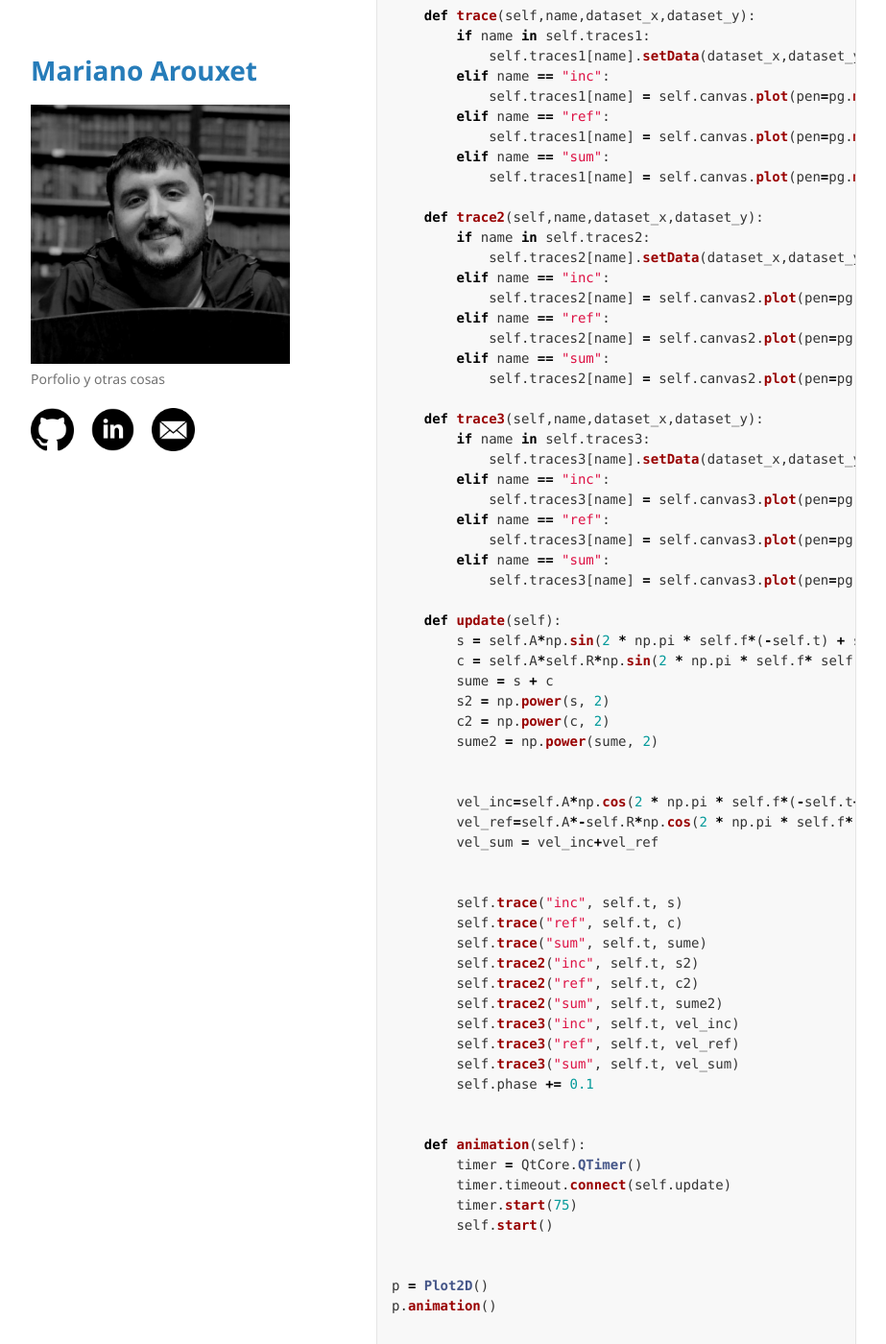
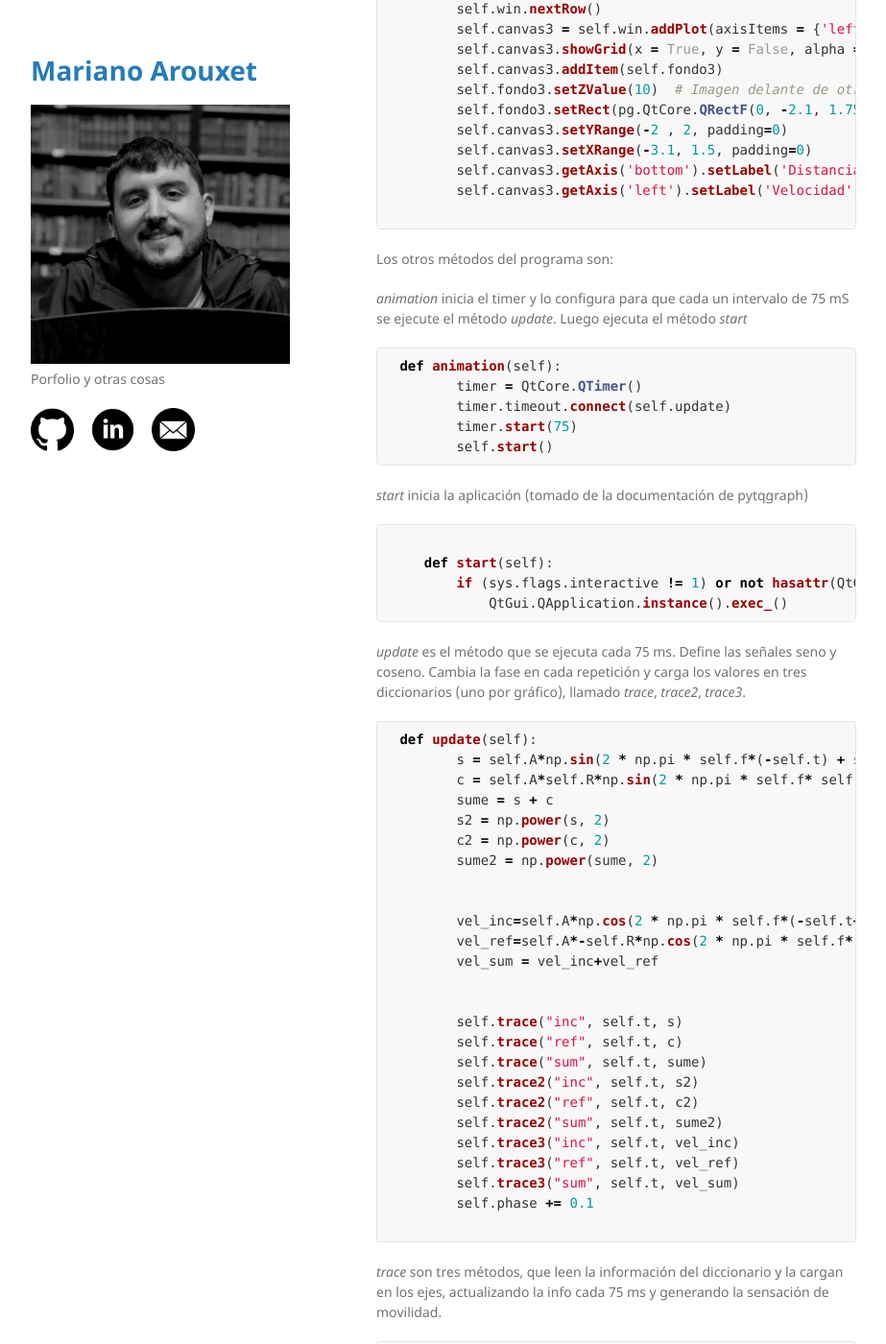
Before and after one commit to Marouxet/marouxet.github.io, a Jekyll site: the page built from estacionarias.md, in a window 1280 px wide and 1400 px high, scrolled down 2167 px. Shown: the whole window at 96% size, without its empty margins (178-1101 px from the left). Built offline with Jekyll 4.4.1, drawn with Linux system fonts in a browser that asks for light colours; our own code applies the rules of GitHub Pages for plain Markdown files; some of the changed text lies outside the part shown.

Commit message:
codigoPythonimpedancia

````diff
--- a/estacionarias.md
+++ b/estacionarias.md
@@ -5,22 +5,33 @@ layout: default
 
 # Ondas estacionarias |_Measuring vibration with Python, Arduino and MPU6050 chip_
 
-[Full Repo](https://github.com/Marouxet/Acustica01)
+Utilizando la libraría _pyqtgraph_, generamos una animación de una onda senoidal impactando contra una discontinuidad caracterizada por su impedancia de borde. En el [Repositorio](https://github.com/Marouxet/Acustica01) hay 4 archivos para 4 diferentes versiones de impedancia de borde:
+
+* Impedancia Infinita
+* Impedancia cero
+* Impedancia de material absorbente
+* Impedancia de radiación
+
+En cada uno de los casos, se importan las librerías
 
 ```python
-# Fragmento de código | Code Fragment
 
 from pyqtgraph.Qt import QtGui, QtCore
 import numpy as np
 import pyqtgraph as pg
 import sys
-import pyaudio
 from fractions import Fraction as frac
+
+```
+
+
+Luego se define un objeto, llamado Plot2D, en cuyo método _init_ se configura la ventana de ploteo, los gráficos iniciales (llamados canvas), donde se cargan unas imágenes para ilustrar la condición de borde, se configuran ejes, unidades, etc.
+
+```python
 
 class Plot2D(object):
 
     def __init__(self):
-
 
         ## Imagen de fondo
         self.img = QtGui.QImage('002Zinf.png')
@@ -96,10 +107,60 @@ class Plot2D(object):
         self.canvas3.setXRange(-3.1, 1.5, padding=0)
         self.canvas3.getAxis('bottom').setLabel('Distancia a la discontinuidad')
         self.canvas3.getAxis('left').setLabel('Velocidad')
+
+ ```
+Los otros métodos del programa son:
+
+_animation_ inicia el timer y lo configura para que cada un intervalo de 75 mS se ejecute el método _update_. Luego ejecuta el método _start_
+
+ ```python
+ def animation(self):
+        timer = QtCore.QTimer()
+        timer.timeout.connect(self.update)
+        timer.start(75)
+        self.start()
+ ```
+
+_start_ inicia la aplicación (tomado de la documentación de pytqgraph)
+
+ ```python
+
     def start(self):
         if (sys.flags.interactive != 1) or not hasattr(QtCore, 'PYQT_VERSION'):
             QtGui.QApplication.instance().exec_()
+ ```
+ _update_ es el método que se ejecuta cada 75 ms. Define las señales seno y coseno. Cambia la fase en cada repetición y carga los valores en tres diccionarios (uno por gráfico), llamado _trace_, _trace2_, _trace3_.
 
+ ```python
+ def update(self):
+        s = self.A*np.sin(2 * np.pi * self.f*(-self.t) + self.phase )
+        c = self.A*self.R*np.sin(2 * np.pi * self.f* self.t + self.phase + self.R_phase)
+        sume = s + c
+        s2 = np.power(s, 2)
+        c2 = np.power(c, 2)
+        sume2 = np.power(sume, 2)
+
+
+        vel_inc=self.A*np.cos(2 * np.pi * self.f*(-self.t+10) + self.phase)
+        vel_ref=self.A*-self.R*np.cos(2 * np.pi * self.f* self.t + self.phase)
+        vel_sum = vel_inc+vel_ref
+
+
+        self.trace("inc", self.t, s)
+        self.trace("ref", self.t, c)
+        self.trace("sum", self.t, sume)
+        self.trace2("inc", self.t, s2)
+        self.trace2("ref", self.t, c2)
+        self.trace2("sum", self.t, sume2)
+        self.trace3("inc", self.t, vel_inc)
+        self.trace3("ref", self.t, vel_ref)
+        self.trace3("sum", self.t, vel_sum)
+        self.phase += 0.1
+
+ ```
+_trace_ son tres métodos, que leen la información del diccionario y la cargan en los ejes, actualizando la info cada 75 ms y generando la sensación de movilidad.
+
+ ```python
 
     def trace(self,name,dataset_x,dataset_y):
         if name in self.traces1:
@@ -131,46 +192,15 @@ class Plot2D(object):
         elif name == "sum":
             self.traces3[name] = self.canvas3.plot(pen=pg.mkPen('k', width=2.5))
 
-    def update(self):
-        s = self.A*np.sin(2 * np.pi * self.f*(-self.t) + self.phase )
-        c = self.A*self.R*np.sin(2 * np.pi * self.f* self.t + self.phase + self.R_phase)
-        sume = s + c
-        s2 = np.power(s, 2)
-        c2 = np.power(c, 2)
-        sume2 = np.power(sume, 2)
+ ```
 
+Por último, se instancia un objeto _Plot2D()_ y se llama a animation para comenzar
 
-        vel_inc=self.A*np.cos(2 * np.pi * self.f*(-self.t+10) + self.phase)
-        vel_ref=self.A*-self.R*np.cos(2 * np.pi * self.f* self.t + self.phase)
-        vel_sum = vel_inc+vel_ref
-
-
-        self.trace("inc", self.t, s)
-        self.trace("ref", self.t, c)
-        self.trace("sum", self.t, sume)
-        self.trace2("inc", self.t, s2)
-        self.trace2("ref", self.t, c2)
-        self.trace2("sum", self.t, sume2)
-        self.trace3("inc", self.t, vel_inc)
-        self.trace3("ref", self.t, vel_ref)
-        self.trace3("sum", self.t, vel_sum)
-        self.phase += 0.1
-
-
-    def animation(self):
-        timer = QtCore.QTimer()
-        timer.timeout.connect(self.update)
-        timer.start(75)
-        self.start()
-
-
+ ```python
 p = Plot2D()
 p.animation()
 
 
-
 ```
 
-_yay_
-
 [back](./)
````
